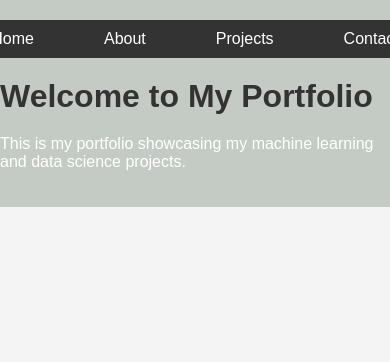
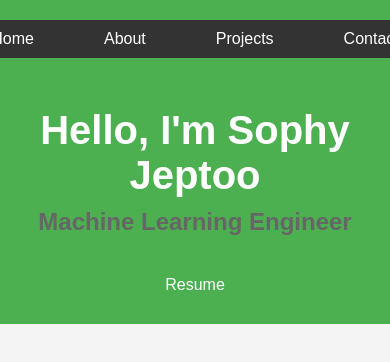
Before and after one commit to Sophie77shalom/Sophie77shalom.github.io, a plain HTML site: page index.html in a window 390 px wide. Shown: the top 362 px of the page. Drawn offline with Linux system fonts and the light colour scheme.

Commit message:
my portfolio

```diff
--- a/index.html
+++ b/index.html
@@ -16,8 +16,11 @@
                 <li><a href="contact.html">Contact</a></li>
             </ul>
         </nav>
-        <h1>Welcome to My Portfolio</h1>
-        <p>This is my portfolio showcasing my machine learning and data science projects.</p>
+        <div class="intro">
+            <h1>Hello, I'm Sophy Jeptoo</h1>
+            <h2>Machine Learning Engineer</h2>
+            <a class="button" href="resume.pdf">Resume</a>
+        </div>
     </header>
 </body>
 </html>
--- a/styles.css
+++ b/styles.css
@@ -4,12 +4,17 @@ body {
     margin: 0;
     padding: 0;
     background-color: #f4f4f4;
+    color: #333;
+    display: flex;
+    flex-direction: column;
+    align-items: center;
 }
 
 header {
-    background-color: #c4cbc5;
+    background-color: #4CAF50;
     color: white;
-    padding: 20px 0;
+    padding: 20px;
+    width: 100%;
 }
 
 nav ul {
@@ -36,64 +41,43 @@ nav ul li a:hover {
     background-color: #575757;
 }
 
-h1 {
-    margin: 20px 0;
-    color: #333;
+.intro {
+    margin-top: 50px;
+    text-align: center;
 }
 
-#projects {
-    display: flex;
-    flex-wrap: wrap;
-    justify-content: center;
-    padding: 20px;
+.intro h1 {
+    font-size: 3em;
+    margin: 0;
 }
 
-.project {
-    background-color: white;
-    border: 1px solid #ddd;
-    border-radius: 8px;
-    margin: 10px;
-    padding: 20px;
-    width: 300px;
-    box-shadow: 0 2px 5px rgba(0, 0, 0, 0.1);
+.intro h2 {
+    font-size: 2em;
+    color: #666;
+    margin: 10px 0;
 }
 
-.project h2 {
-    margin-top: 0;
-    color: #4CAF50;
+.button {
+    display: inline-block;
+    background-color: #4CAF50;
+    color: white;
+    padding: 10px 20px;
+    text-decoration: none;
+    border-radius: 5px;
+    margin-top: 20px;
 }
 
-/* Add responsive design for smaller screens */
+.button:hover {
+    background-color: #45a049;
+}
+
+/* Responsive Design */
 @media (max-width: 768px) {
-    #projects {
-        flex-direction: column;
-        align-items: center;
+    .intro h1 {
+        font-size: 2.5em;
     }
 
-    .project {
-        width: 90%;
+    .intro h2 {
+        font-size: 1.5em;
     }
 }
-
-footer {
-    background-color: #333;
-    color: white;
-    padding: 10px 0;
-    text-align: center;
-    position: fixed;
-    width: 100%;
-    bottom: 0;
-}
-
-
-/* Add responsive design for smaller screens */
-@media (max-width: 768px) {
-    #projects {
-        flex-direction: column;
-        align-items: center;
-    }
-
-    .project {
-        width: 90%;
-    }
-}
```
